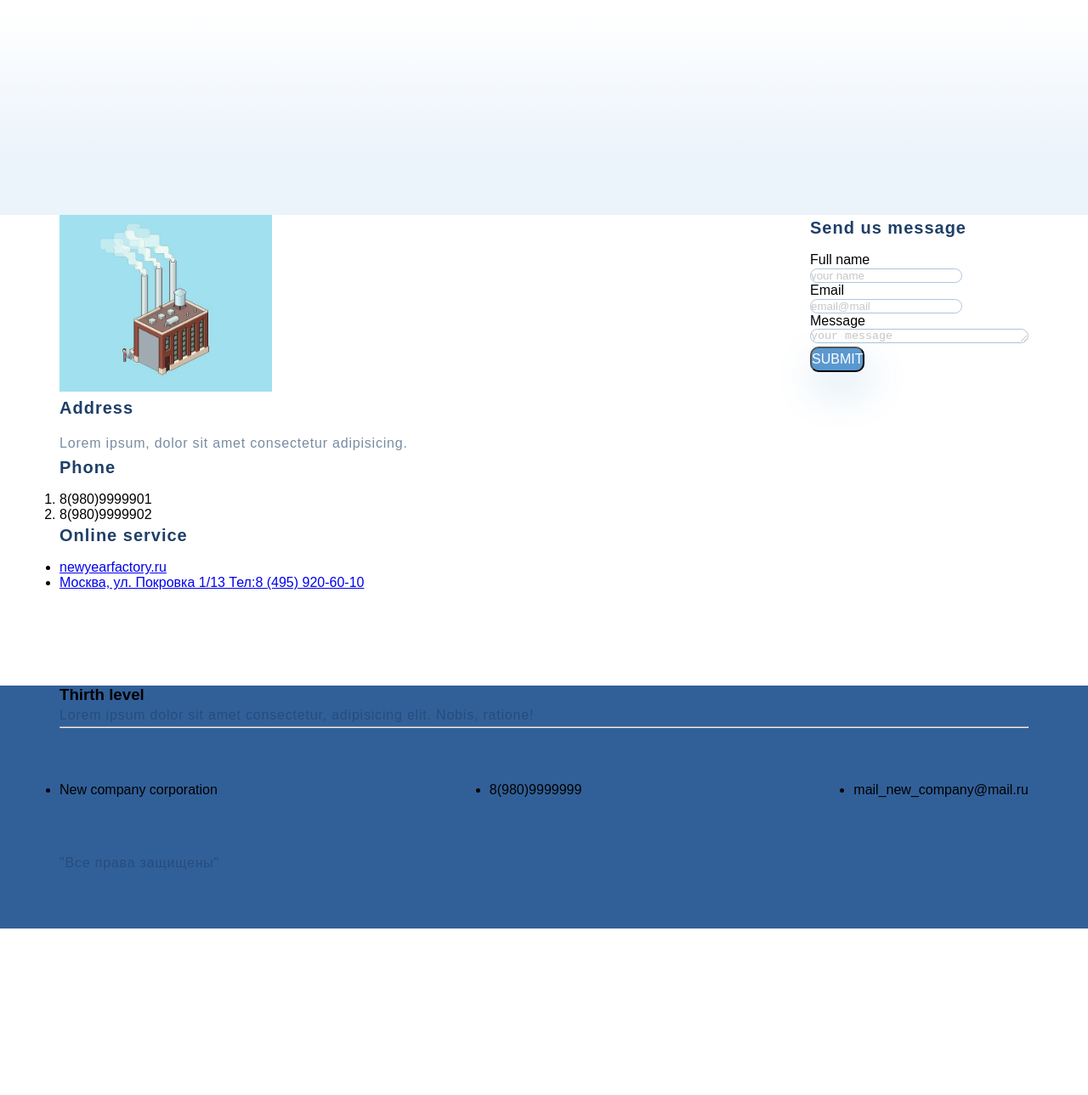
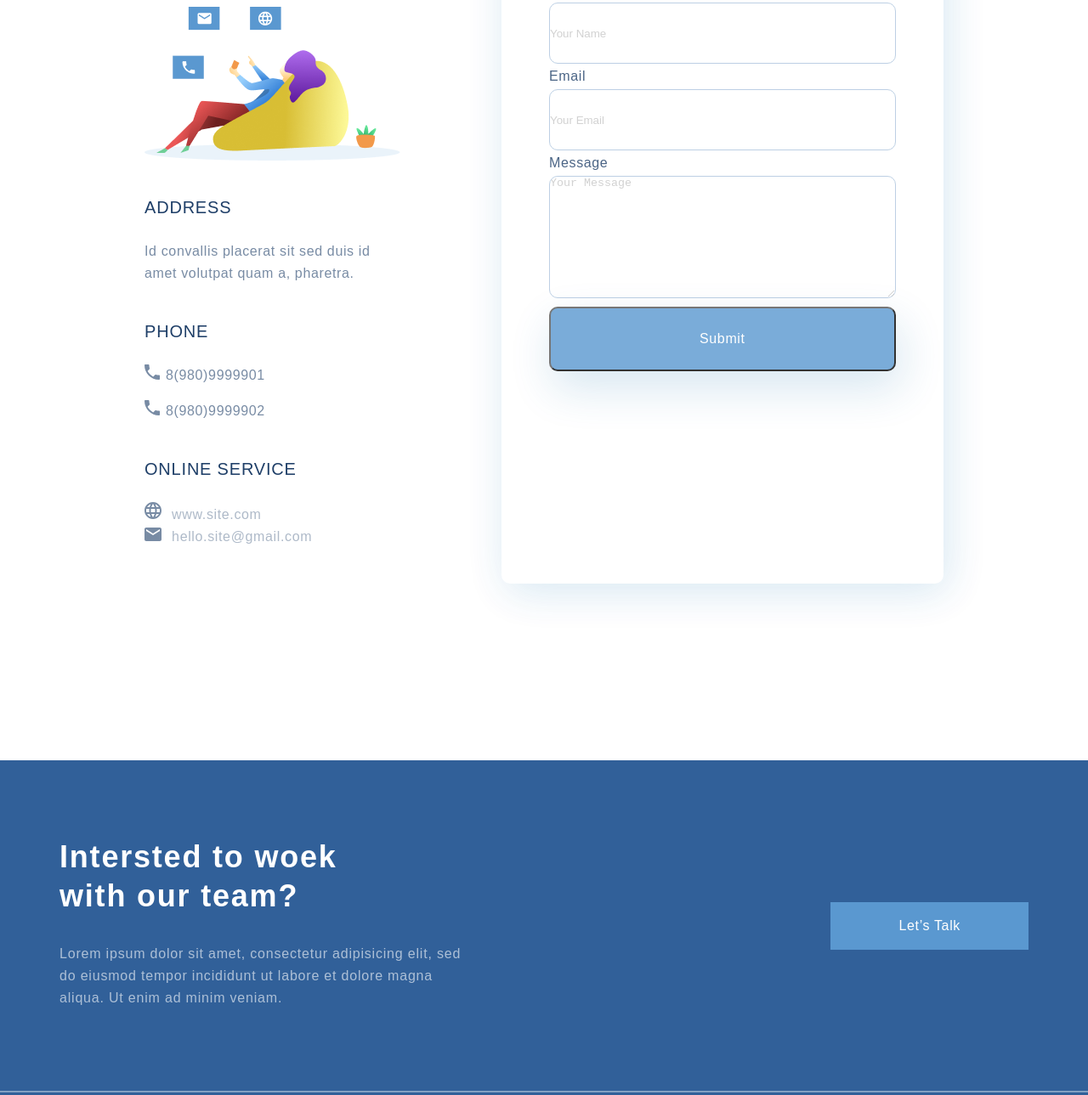
Before and after one commit to IppEvg/HTML-CSS_Repo, a plain HTML site: page contacts.html in a window 1280 px wide. Shown: the part 549-1838 px from the top of the page at 85% size. Before the commit the page ends 1642 px from the top, so only its background shows below. Drawn offline with Linux system fonts and the light colour scheme.

Commit message:
List of contacts start working

```diff
--- a/contacts.html
+++ b/contacts.html
@@ -10,50 +10,55 @@
 </head>
 
 <body>
-    <div class="header">
+    <div class="wrapper">
+        <div class="top">
+            <div class="header_contacns">
                 <div class="menu container">
-            <a href="index.html">Главная</a>
-            <a href="contacts.html">Контакты</a>
+                    <a href="index.html"><img src="Pictures/logo.svg" alt="logo" class="logo"></a>
+                    <a href="contacts.html"><img src="Pictures/Vector.svg" alt="contacts" class="contacts_logo"></a>
                 </div>
                 <div class="headline">
                     <h2 class="headline_2">Contact Us</h2>
-            <p class="paragraph">Lorem ipsum, dolor sit amet consectetur adipisicing elit. Facere, ipsam.</p>
+                    <p class="paragraph contacts_parafraph">Lorem ipsum dolor sit amet, consectetur adipiscing elit, sed
+                        do
+                        eiusmod tempor incididunt ut labore et dolore magna aliqua.</p>
                 </div>
             </div>
             <div class="content container">
                 <div class="information">
-            <img src="Pictures/factory.jpg" alt="Picture" title="logo" width="250px">
-            <h4 class="headline_4">Address</h4>
-            <p class="paragraph">Lorem ipsum, dolor sit amet consectetur adipisicing.</p>
-            <h4 class="headline_4">Phone</h4>
-            <ol>
-                <li>8(980)9999901</li>
-                <li>8(980)9999902</li>
+                    <img class="picture_info" src="Pictures/picture second.png" alt="Picture" title="logo"
+                        width="250px">
+                    <h4 class="headline_4 address">Address</h4>
+                    <p class="paragraph_info">Id convallis placerat sit sed duis id amet volutpat quam a, pharetra.</p>
+                    <h4 class="headline_4 address">Phone</h4>
+                    <ol class="list_contacts">
+                        <li class="paragraph_info list_info">8(980)9999901</li>
+                        <li class="paragraph_info list_info">8(980)9999902</li>
                     </ol>
-            <h4 class="headline_4">Online service</h4>
-            <ul>
-                <li>
-                    <a href="https://newyearfactory.ru/" target="_blank">newyearfactory.ru</a>
+                    <h4 class="headline_4 address">Online service</h4>
+                    <ul class="list_contacts">
+                        <li class="globe paragraph_info">
+                            <a class="paragraph_info" href="https://newyearfactory.ru/" target="_blank">www.site.com</a>
                         </li>
-                <li>
-                    <a href="https://newyearfactory.ru/contact/" target="_blank">Москва, ул. Покровка 1/13 Тел:8 (495)
-                        920-60-10</a>
+                        <li class="envelope paragraph_info">
+                            <a class="paragraph_info" href="https://newyearfactory.ru/contact/"
+                                target="_blank">hello.site@gmail.com</a>
                         </li>
                     </ul>
                 </div>
                 <div class="form">
                     <form action="#">
-                <h4 class="headline_4"> Send us message</h4>
+                        <h4 class="headline_form"> Send us message</h4>
                         Full name <br>
-                <input class="inputs" type="text" placeholder="your name">
+                        <input class="inputs" type="text" placeholder="Your Name">
                         <br>
                         Email <br>
-                <input class="inputs" type="email" placeholder="email@mail">
+                        <input class="inputs" type="email" placeholder="Your Email">
                         <br>
                         Message <br>
-                <textarea class="inputs" cols="30" rows="1" placeholder="your message"></textarea>
+                        <textarea class="inputs message" cols="30" rows="1" placeholder="Your Message"></textarea>
                         <br>
-                <button class="submits" type="submit">Submit</button>
+                        <button class="submits_contact" type="submit">Submit</button>
                     </form>
                 </div>
             </div>
@@ -61,22 +66,33 @@
                 <script type="text/javascript" charset="utf-8" async
                     src="https://api-maps.yandex.ru/services/constructor/1.0/js/?um=constructor%3A73da9ca3fa8924599b14f9bfb5f5557fe644b88dff7ebe616efcaaa304f6cdcf&amp;width=100%25&amp;height=300&amp;lang=ru_RU&amp;scroll=true"></script>
             </div>
+        </div>
         <div class="footer">
-        <div class="footer container">
-            <div class="questions">
-                <h3 class="headline_down">Thirth level</h3>
-                <p class="paragraph">Lorem ipsum dolor sit amet consectetur, adipisicing elit. Nobis, ratione!</p>
+            <div class="container">
+                <div class="border_question">
+                    <div class="question">
+                        <h3 class="headline_5">Intersted to woek
+                            with our team?</h3>
+                        <p class="paragraph paragraph-down">Lorem ipsum dolor sit amet, consectetur adipisicing elit,
+                            sed do
+                            eiusmod tempor incididunt ut labore et dolore magna aliqua. Ut enim ad minim veniam.</p>
                     </div>
-            <hr>
+                    <a href="#" class="lets_talk">Let’s Talk</a>
+                </div>
+            </div>
+            <hr class="line">
+            <div class="container">
                 <div class="contacts">
-                <ul class="list">
-                    <li>New company corporation</li>
-                    <li>8(980)9999999</li>
-                    <li>mail_new_company@mail.ru</li>
-                </ul>
+                    <ol class="list">
+                        <li class="down-li">Lorem ipsum dolor sit amet, consectetur
+                            adipisicing elit.</li>
+                        <li class="down-li">+7-812-7313-4321</li>
+                        <li class="down-li">hello.site@gmail.com</li>
+                    </ol>
+                    <div class="copyrights">
+                        <p class="paragraph paragraph-copyrights">"2021 All rights reserved."</p>
                     </div>
-            <div class="copyrights">
-                <p class="paragraph">"Все права защищены"</p>
+                </div>
             </div>
         </div>
     </div>
--- a/stiles.css
+++ b/stiles.css
@@ -5,6 +5,13 @@ body {
     margin: 0;
     padding: 0;
     }
+.wrapper{
+    display: flex;
+    flex-direction: column;
+}
+.top{
+    flex-grow: 1;
+}
 .container {
     max-width: 1140px;
     margin: 0 auto;
@@ -287,6 +294,136 @@ body {
     color: #FFFFFF;
     opacity: 0.4;
 }
+/* для страницы контактов*/
+.header_contacts{
+    display: flex;
+    flex-direction: column;
+    justify-content: space-between;
+    align-items: center;
+}
+.headline{
+    margin-top: 47px;
+    background-image: url(Pictures/Background_header.png);
+    background-repeat: no-repeat;
+    background-size:auto;
+    min-height: 250px;
+    height: 100%;
+}
+.headline_2 {
+    margin-top: 51px;
+    font-weight: 500;
+    font-size: 44px;
+    line-height: 74px;
+    text-align: center;
+    letter-spacing: 0.04em;
+    color: #FFFFFF;
+}
+.contacts_parafraph{
+    margin-top: 16px;
+    margin-bottom: 49px;
+    max-width: 780px;
+    font-size: 20px;
+    line-height: 30px;
+    text-align: center;
+    letter-spacing: 0.04em;
+    color: rgba(255, 255, 255, 0.6);
+}
+.content {
+    max-width: 940px;
+    justify-content: space-between;
+    align-items: center;
+    margin-top: 57px;
+}
+.information{
+    display: flex;
+    flex-direction: column;
+    justify-content: space-between;
+    align-content: space-between;
+    width: 300px;
+}
+.picture_info{
+    width: fit-content;
+    margin-top: 78px;
+}
+.address{
+    margin-top: 40px;
+    margin-bottom: 24px;
+    font-weight: 500;
+    font-size: 20px;
+    line-height: 30px;
+    letter-spacing: 0.04em;
+    color: #1F3F68;
+    text-transform: uppercase;
+}
+.paragraph_info{
+    font-weight: 300;
+    font-size: 16px;
+    line-height: 26px;
+    letter-spacing: 0.04em;
+    color: #1F3F68;
+    opacity: 0.6;
+    list-style-position: inside;
+    text-decoration: none;
+}
+.list_info{
+    list-style-image:url(Pictures/phone.svg);
+}
+.list_info:last-child{
+    margin-top: 16px;
+}
+.globe{
+    list-style-image: url(Pictures/Globe.svg);
+}
+.envelope{
+    list-style-image: url(Pictures/envelope.svg);
+}
+.form{
+    width: 520px;
+    height: 800px;
+    padding: 56px;
+    box-sizing: border-box;
+    background: #FFFFFF;
+    box-shadow: 5px 10px 50px rgba(16, 112, 177, 0.2);
+    border-radius: 10px;
+    font-size: 16px;
+    line-height: 30px;
+    letter-spacing: 0.04em;
+    color: #1F3F68;
+    opacity: 0.8;
+}
+.headline_form{
+    font-weight: 500;
+    font-size: 20px;
+    line-height: 30px;
+    letter-spacing: 0.04em;
+    color: #1F3F68;
+    text-transform: uppercase;
+}
+.inputs{
+    width: 100%;
+    height: 72px;
+}
+.message{
+    height: 144px;
+}
+.submits_contact{
+    font-weight: 500;
+    font-size: 16px;
+    line-height: 26px;
+    text-align: center;
+    letter-spacing: 0.04em;
+    color: #FFFFFF;
+    background: #5A98D0;
+    box-shadow: 5px 20px 50px rgba(16, 112, 177, 0.2);
+    border-radius: 10px;
+    padding:23px 175px ;
+    max-width: fit-content;
+}
+.map {
+    margin-top: 96px;
+    max-width: 940px;
+}
+
 @media (max-width:1024px){
 .container {
     margin-left: 32px;
```
Also changed, not shown: index.html (+20 -8 lines), Pictures/Background_header.png (added), Pictures/Globe.svg (added), Pictures/envelope.svg (added), Pictures/phone.svg (added), Pictures/picture second.png (added). Lines whose indentation alone changed are shown as unchanged.
